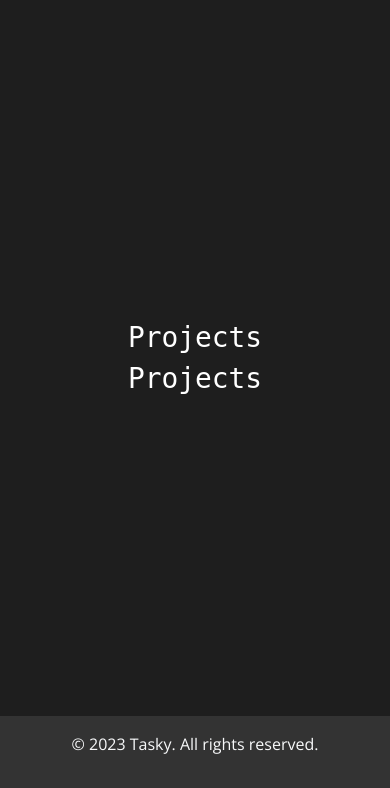
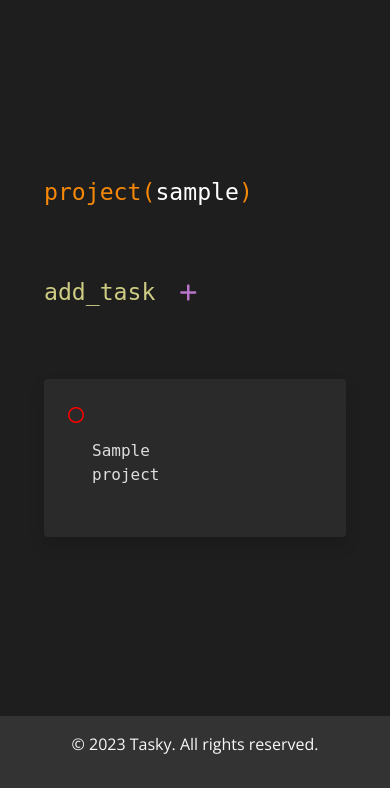
Before and after one commit to mateoguevaraa/tasky-app, a Flask app: page /home in a window 390 px wide. Shown: the part 56-844 px from the top of the page. Run offline with Flask 3, Linux system fonts and the light colour scheme; a user stored in the database is signed in; tables that the repository leaves empty hold one stand-in row (values such as "Sample post"); some libraries are stand-ins or nearby versions.

Commit message:
ya casi el dashboard

```diff
--- a/static/style.css
+++ b/static/style.css
@@ -52,8 +52,8 @@ header, .code {
 }
 
 main {
-    margin-left: 3.3rem;
-    margin-right: 3.3rem;
+    margin-left: 2rem;
+    margin-right: 2rem;
 }
 
 .home-h1 {
--- a/templates/dashboard.html
+++ b/templates/dashboard.html
@@ -13,8 +13,9 @@
             </a>
             <div class="dropdown-menu" aria-labelledby="navbarDropdownMenuLink" style="background-color: #2a2a2a74;">
                 <!-- List of projects -->
-                <a class="dropdown-item" href="#" style="color: #dddddd; font-family: 'Open Sans', sans-serif; font-size: 0.9rem;">Project 1</a>
-                <a class="dropdown-item" href="#" style="color: #dddddd; font-family: 'Open Sans', sans-serif; font-size: 0.9rem;">Project 2</a>
+                {% for project in projects %}
+                    <a class="dropdown-item" href="#" style="color: #dddddd; font-family: 'Open Sans', sans-serif; font-size: 0.9rem;">{{project.name}}</a>
+                {% endfor %}
                 <!-- ... -->
             </div>
         </li>
@@ -25,7 +26,7 @@
                 data-toggle="dropdown" aria-haspopup="true" aria-expanded="false">
                 My Account
             </a>
-            <div class="dropdown-menu" aria-labelledby="navbarDropdownMenuLink" style="background-color: #2a2a2a74;">
+            <div class="dropdown-menu account" aria-labelledby="navbarDropdownMenuLink" style="background-color: #2a2a2a74;">
                 <!-- List of projects -->
                 <a class="dropdown-item" href="#" style="color: #dddddd; font-family: 'Open Sans', sans-serif; font-size: 0.9rem;">Settings</a>
                 <a class="dropdown-item" href="{{ url_for('logout') }}" style="color: #dddddd; font-family: 'Open Sans', sans-serif; font-size: 0.9rem;">Log Out</a>
@@ -34,22 +35,108 @@
         </li>
     </ul>
 {% endblock %}
+{% block main %}
+<style>
+    @media screen and (max-width: 575px) {
+        .break {
+            display: block !important;
+            width: 100%;
+        }
 
-{% block main %}
-    <!-- <h1 class="code">def Projects({{username}})</h1> -->
-    <div class="center-content">
-        <div class="tasks-manager-box">
+        .add {
+            margin-left: 0 !important;
+        }
 
-            <div class="projects-sidebar">
-                <h1 class="code">Projects</h1>
+        .check {
+            vertical-align: top;
+            text-align: center;
+            margin: 0 auto;
+        }
+
+        i {
+            padding-bottom: 8px;
+        }
+    }
+    @media screen and (min-width: 576px)
+    {
+        main {
+            margin-left: 1rem;
+            margin-right: 1rem;
+        }
+    }
+
+    .task-container {
+            display: flex;
+            align-items: center;
+            flex-wrap: wrap;
+        }
+
+    .task {
+        flex: 1 1 100%;
+        overflow-wrap: break-word;
+        word-wrap: break-word;
+        word-break: break-word;
+        hyphens: auto;
+    }
+</style>
+
+<div class="dashboard">
+    <div class="container">
+        <div class="row">
+            <div class="col-lg-6 col-sm-6" style="padding-bottom: 4rem;">
+                <h3 class="code me-auto">
+                    <span class="tasky">project(</span>{{username}}<span class="tasky">)</span>
+                </h3>
             </div>
 
-            <div class="tasks">
-                <h1 class="code">Projects</h1>
+            <div class="col-6 col-sm-6 d-flex align-items-center add" style="padding-bottom: 4rem;">
+                <h3 class="code ms-auto add" style="color: rgba(255, 253, 159, 0.783)">add_task</h3>
+                <a class="icon-link-hover pl-2 pb-2" href=""><i class="fa-solid fa-plus fa-lg pl-3 pb-2" style="color: rgba(231, 144, 255, 0.774);"></i></a>
             </div>
 
+            <div class="col-12">
+                <div class="container rounded p-4 shadow login-box pb-4">
+                    {% for project in projects %}
+                    <div class="row justify-content-between h-100 task-container" style="align-items: center; margin-bottom: 10px;">
+                        <div class="col-1">
+                            <i class="fa-regular fa-circle" id="icon-check-{{project.id}}" style="color: red;" onclick="toggleTaskCompletion('{{project.id}}')"></i>
+                        </div>
+                        <div class="col-11 edit_hover_class">
+                            <ul class="list-group">
+                                <li class="code list-group-item d-flex align-items-center task" style="background-color: transparent !important; border: none; color:#dddddd">
+                                    <label class="ml-2" id="task_{{project.id}}">{{project.name}}</label>
+                                    <span class="badge badge-primary badge-pill ml-auto" style="background-color: transparent; user-select:none">
+                                        <a class="icon-link" href=""><i class="fa-regular fa-pen-to-square" style="color: #F68807;"></i></a>
+                                        <span class="pr-3" style="background-color: transparent;"></span>
+                                        <a href="" class="icon-link"><i class="fa-solid fa-trash" style="color: #F68807;"></i></a>
+                                    </span>
+                                </li>
+                            </ul>
+                        </div>
+                    </div>
+                    {% endfor %}
+                </div>
+            </div>
         </div>
-        <!-- {% for project in projects %}
-                    <p>{{project.name}}</p>
-                {% endfor %} -->
+    </div>
+</div>
+
+    <script>
+        // Function to toggle icons and line-through style for tasks
+        function toggleTaskCompletion(taskId) {
+            const iconElement = document.getElementById(`icon-check-${taskId}`);
+            const taskElement = document.getElementById(`task_${taskId}`);
+
+            if (iconElement.classList.contains('fa-solid')) {
+                iconElement.classList.remove('fa-solid');
+                iconElement.style.color = 'red';
+                taskElement.style.textDecoration = 'none';
+            } else {
+                iconElement.classList.add('fa-solid');
+                iconElement.style.color = 'green';
+                taskElement.style.textDecoration = 'line-through';
+            }
+        }
+    </script>
+</div>
 {% endblock %}
--- a/templates/layout.html
+++ b/templates/layout.html
@@ -66,6 +66,9 @@
             <script src="https://www.google.com/recaptcha/api.js" async defer></script>
         </head>
 
+        <!-- icons -->
+        <script src="https://kit.fontawesome.com/6b28a3ad3d.js" crossorigin="anonymous"></script>
+
         <!-- bootstrap library -->
         <link rel="stylesheet" href="https://maxcdn.bootstrapcdn.com/bootstrap/4.5.2/css/bootstrap.min.css">
         <link crossorigin="anonymous" href="https://cdn.jsdelivr.net/npm/bootstrap@5.1.3/dist/css/bootstrap.min.css" integrity="sha384-1BmE4kWBq78iYhFldvKuhfTAU6auU8tT94WrHftjDbrCEXSU1oBoqyl2QvZ6jIW3" rel="stylesheet">
```
Also changed, not shown: other parts of static/style.css (+36 -0 lines).
